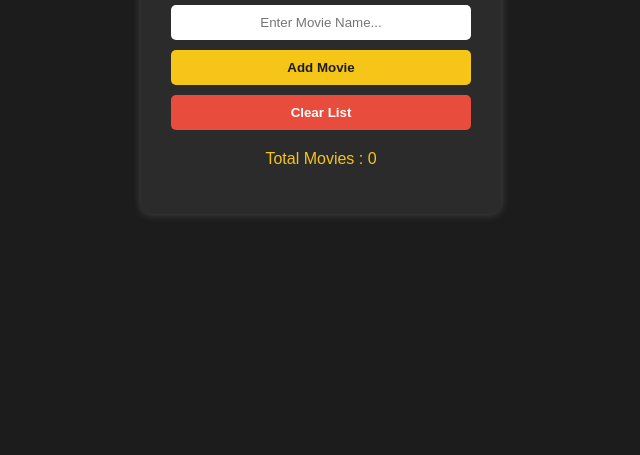
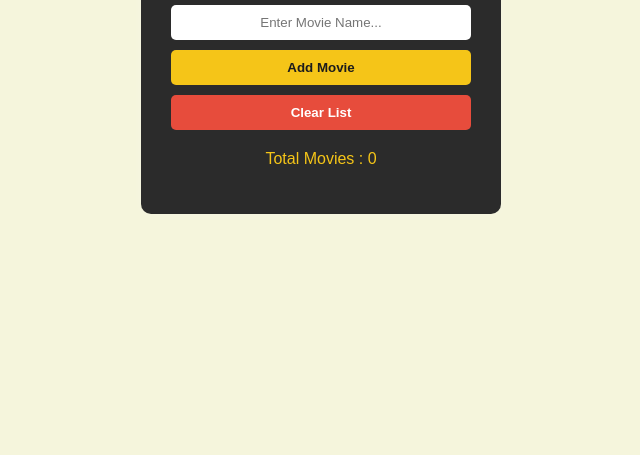
Before and after one commit to Hithaishi-U/Movie-List, a plain HTML site: page index.html in a window 1280 px wide. Shown: the part 345-800 px from the top of the page, without its empty margins (319-959 px from the left). Drawn offline with Linux system fonts and the light colour scheme.

Commit message:
Update style.css

```diff
--- a/style.css
+++ b/style.css
@@ -1,6 +1,6 @@
 body {
     font-family: Arial, Helvetica, sans-serif;
-    background-color: #1c1c1c;
+    background-color: beige;
     color: #fff;
     display: flex;
     justify-content: center;
```
